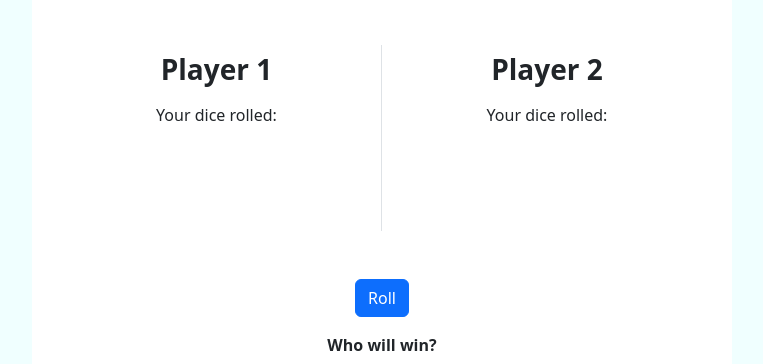
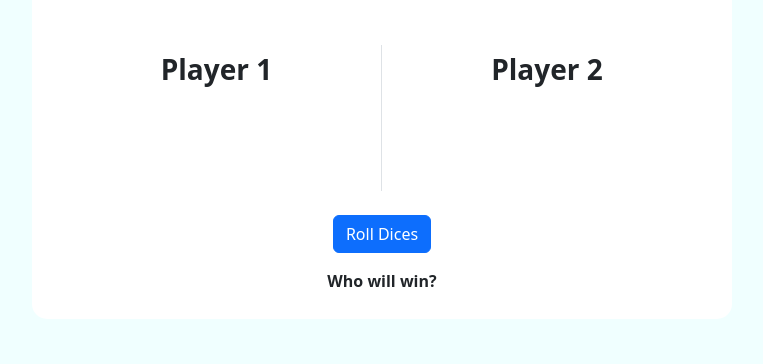
Before and after one commit to EmanuelaPau/js-mail-dadi, a plain HTML site: page index.html in a window 1280 px wide. Shown: the part 165-529 px from the top of the page, without its empty margins (258-1021 px from the left). Drawn offline with nearby package versions, Linux system fonts and the light colour scheme.

Commit message:
Add minor style

```diff
--- a/index.html
+++ b/index.html
@@ -30,9 +30,9 @@
                     </div>
                     <div class="container">
                         <div class="row">
-                            <div id="player-1" class="col-6 d-flex flex-column align-items-center pt-2 mb-5 border-end">
-                                <h3 class="mb-3 fw-bolder">Player 1</h3>
-                                <p class="mb-4">Your dice rolled:</p>
+                            <div id="player-1" class="col-6 d-flex flex-column align-items-center pt-2 mb-4 border-end">
+                                <h3 class="mb-4 fw-bolder">Player 1</h3>
+                                <!-- <p class="mb-4">Your dice rolled:</p> -->
                                 <div class="img-container d-flex justify-content-center">
                                     <!-- <p id="p-one-result" class="">One</p> -->
                                     <img id="f-dice-img-one" class="my_dice d-none rounded-3" src="img/dice-1.png" alt="">
@@ -44,9 +44,9 @@
                                 </div>
 
                             </div>
-                            <div id="player-2" class="col-6 pt-2 mb-5  d-flex flex-column align-items-center ">
-                                <h3 class="mb-3 fw-bolder">Player 2</h3>
-                                <p class="mb-4">Your dice rolled:</p>
+                            <div id="player-2" class="col-6 pt-2 mb-4  d-flex flex-column align-items-center ">
+                                <h3 class="mb-4 fw-bolder">Player 2</h3>
+                                <!-- <p class="mb-4">Your dice rolled:</p>  -->
 
                                 <div class="img-container d-flex justify-content-center">
                                     <!-- <p id="p-two-result" class="">One</p> -->
@@ -61,7 +61,7 @@
 
                             </div>
                             <div class="col-12 text-center">
-                                <button id="dice-button" type="button" class="btn btn-primary mb-3">Roll</button>
+                                <button id="dice-button" type="button" class="btn btn-primary mb-3">Roll Dices</button>
                                 <p class="fw-bold" id="dice-winner">Who will win?</p>
                             </div>
                         </div>
```
